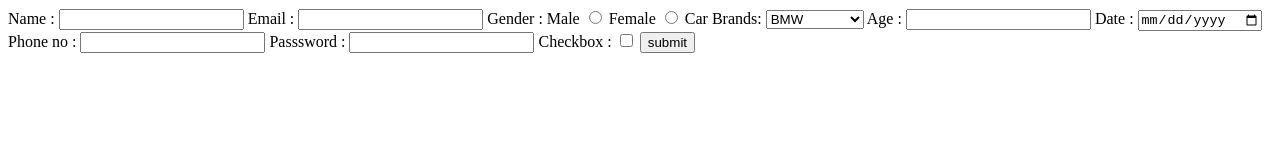
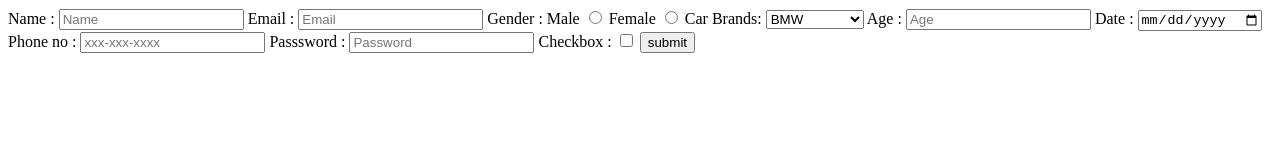
Before and after one commit to acciojob/signup-form-car-VipulTrimbake610, a website: page main.html in a window 1280 px wide. Drawn offline with Linux system fonts and the light colour scheme.

Commit message:
created a submission

```diff
--- a/main.html
+++ b/main.html
@@ -12,9 +12,9 @@
 	<form method="get">
 
 		<label for="name">Name : </label>
-		<input type="text" id="name" name="name" required>
+		<input type="text" id="name" name="name"  placeholder="Name" required>
 		<label for="email">Email : </label>
-		<input type="email" id="email" name="email"  required>
+		<input type="email" id="email" name="email" placeholder="Email" required>
 
 		<label for="gender">Gender :</label>
 		<label for="male">Male</label>
@@ -23,25 +23,25 @@
 		<input type="radio" id="gender_f" name="gender"  required>
 
 		<label for="brands">Car Brands: </label>
-		<select  id="cars" required>
+		<select  id="cars" placeholder="--Please choose an option--" required>
 			<option>BMW</option>
 			<option>AUDI</option>
 			<option>MERCEDES</option>
 		</select>
 
 		<label for="age">Age : </label>
-		<input type="text" id="age" name="age" required>
+		<input type="text" id="age" name="age" placeholder="Age" required>
 
 
 		<label for="dob">Date : </label>
 		<input type="date"  id="dob" name="dob" required>
 
 		<label for="phone">Phone no : </label>
-		<input type="tel" id="tel" name="phone">
+		<input type="tel" id="tel" name="phone" placeholder="xxx-xxx-xxxx">
 
 
 		<label for="password">Passsword : </label>
-		<input type="password" id="password" name="password" required>
+		<input type="password" id="password" name="password" placeholder="Password" required>
 
 		<label for="checkbox">Checkbox : </label>
 		<input type="checkbox" name="checkbox" required>
```
